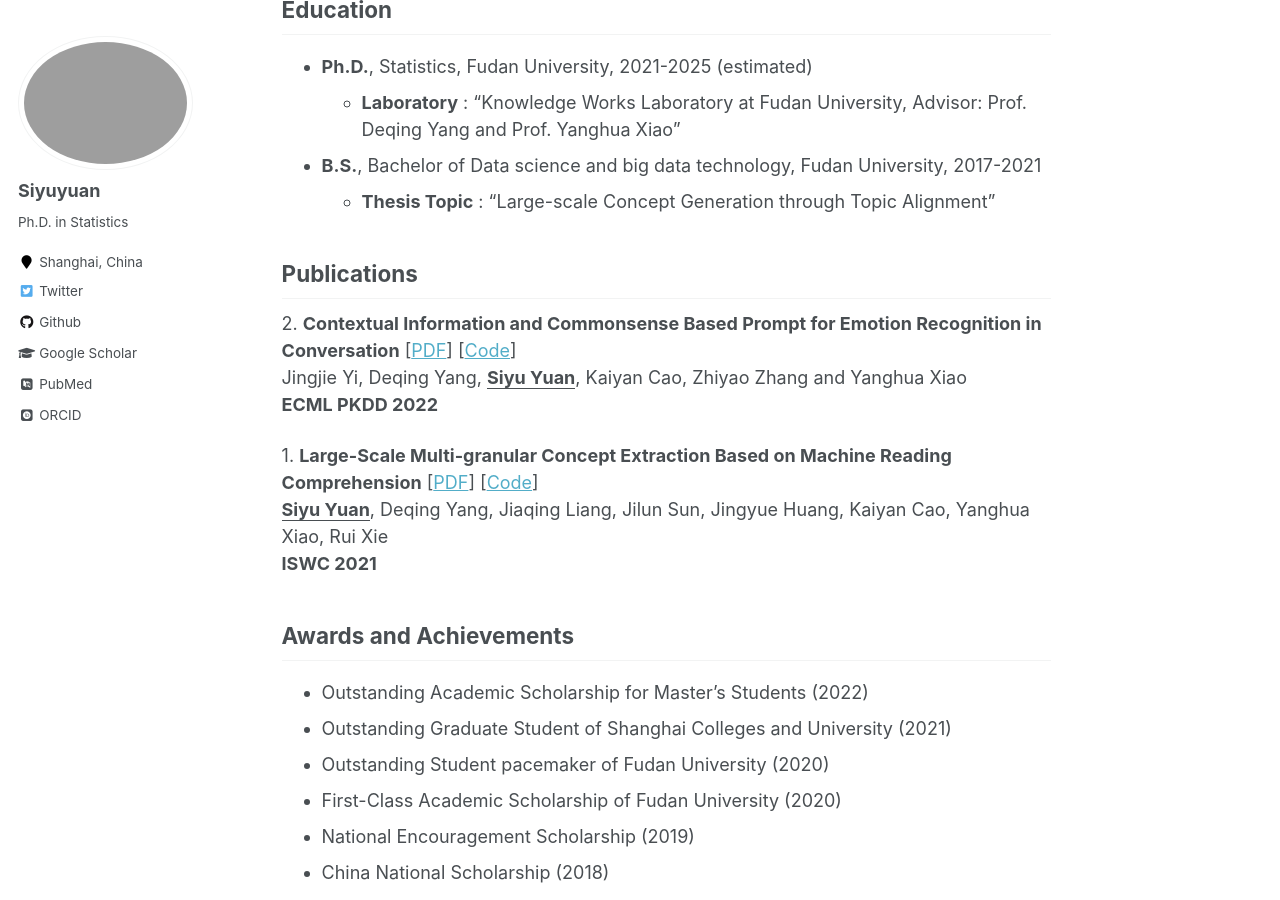
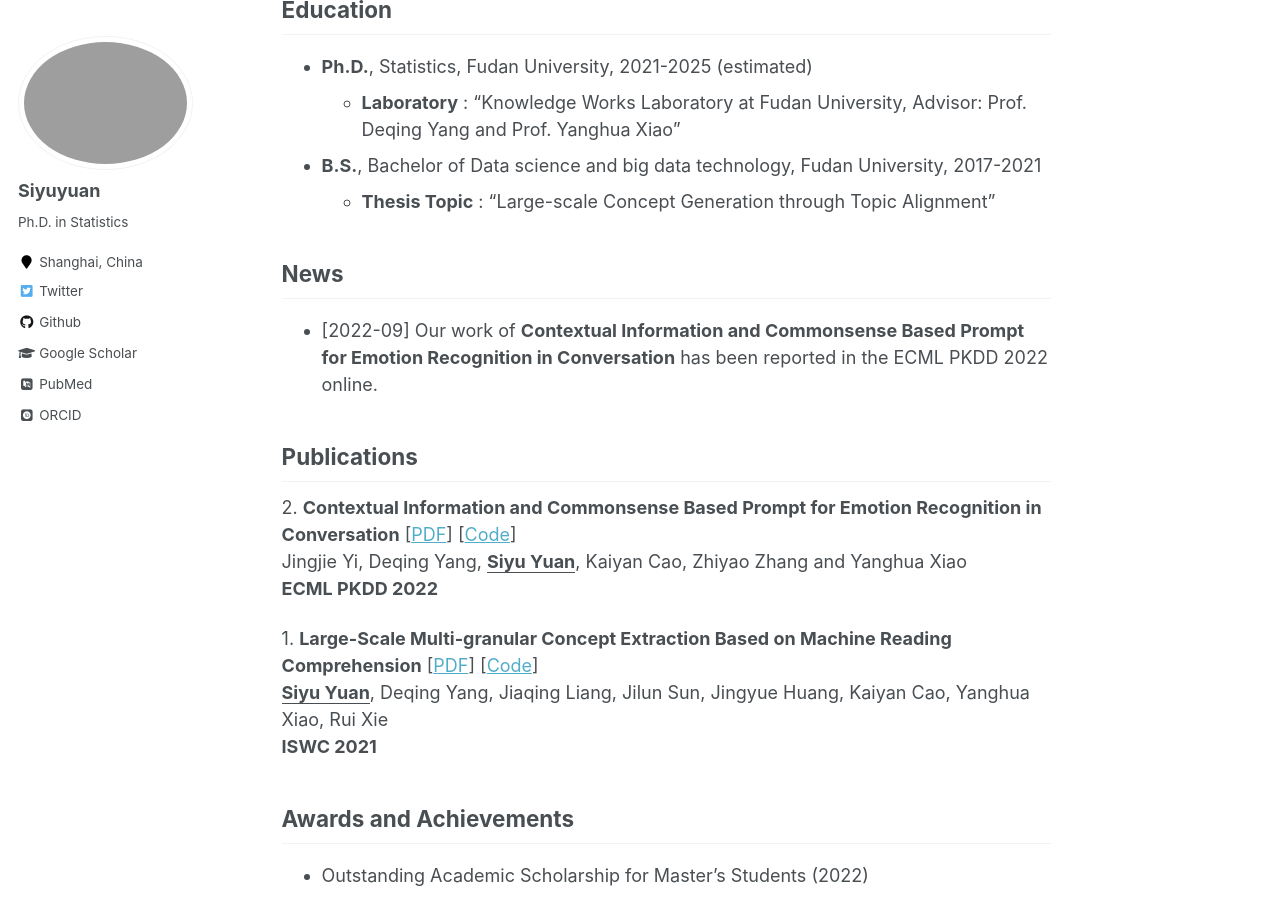
Before and after one commit to siyuyuan/siyuyuan.github.io, a Jekyll site: the page built from _pages/about.md, in a window 1280 px wide and 900 px high, scrolled down 368 px. Built offline with Jekyll 4.4.1, drawn with Linux system fonts in a browser that asks for light colours; some web fonts are replaced.

Commit message:
Update about.md

```diff
--- a/_pages/about.md
+++ b/_pages/about.md
@@ -19,6 +19,9 @@ Manling Li is a second-year Ph.D. studentat the School of Data Science in Fudan
     - **Laboratory** : "Knowledge Works Laboratory at Fudan University, Advisor: Prof. Deqing Yang and Prof. Yanghua Xiao"
 - **B.S.**, Bachelor of Data science and big data technology, Fudan University, 2017-2021
     - **Thesis Topic** : "Large-scale Concept Generation through Topic Alignment"
+
+## News
+* [2022-09] Our work of **Contextual Information and Commonsense Based Prompt for Emotion Recognition in Conversation** has been reported in the ECML PKDD 2022 online.
 
 ## Publications
 
```
